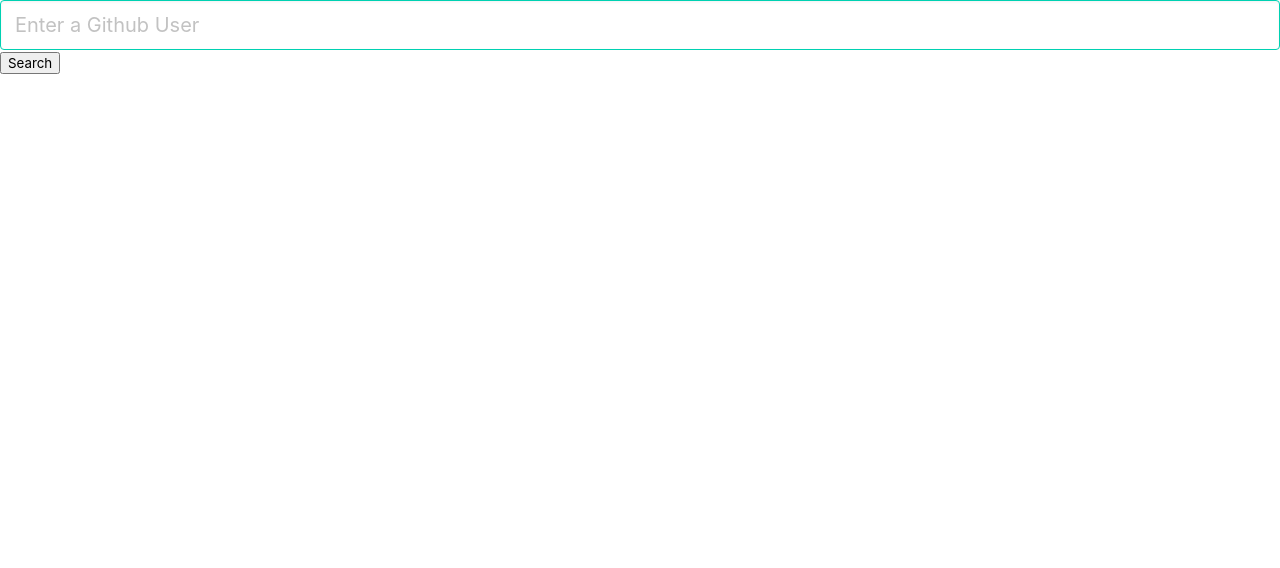
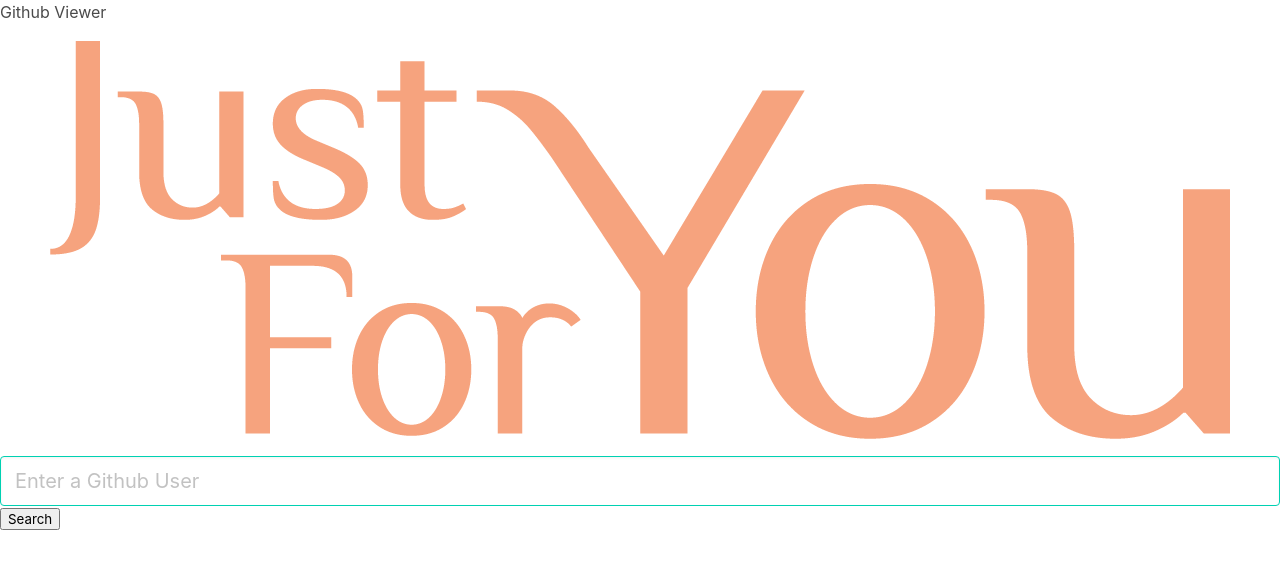
Before and after one commit to emmanoel1/github-viewer, a React (Create React App) app: page / in a window 1280 px wide. Shown: the top 568 px of the page. Built offline with nearby package versions, Linux system fonts and the light colour scheme.

Commit message:
feat: implement Img in Search Page

```diff
--- a/src/pages/SearchRepo.js
+++ b/src/pages/SearchRepo.js
@@ -1,9 +1,19 @@
 import React from 'react';
 import SearchRepoForm from '../components/SearchRepoForm';
+import JFY_logo from '../images/jfy-logo-apricot-1280.png';
+import JFY_alt from '../staticTexts/AltLogo';
 
 function SearchRepo() {
+
     return(
       <div>
+        <h1>
+          Github Viewer
+        </h1>
+        <img
+          src={ JFY_logo }
+          alt={ JFY_alt }
+        />
         <SearchRepoForm />
       </div>
     )
--- /dev/null
+++ b/src/staticTexts/AltLogo.js
@@ -0,0 +1,3 @@
+const JFY_alt = 'Logo Letters';
+
+export default JFY_alt;
```
